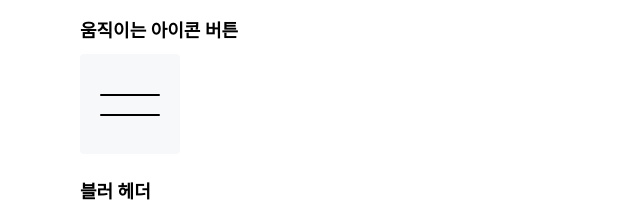
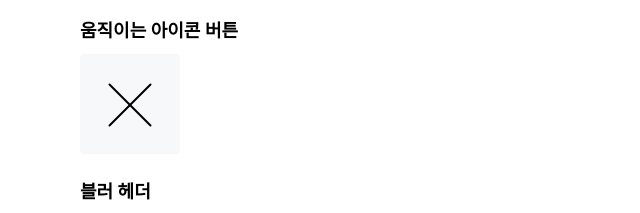
Before and after one commit to DuetoPark/imitate-other-pages, a website: page index.html in a window 1280 px wide. Both pictures are taken after a click on the button "메뉴 열기". Shown: the part 355-568 px from the top of the page, 0-640 px from the left. Drawn offline with nearby package versions, Linux system fonts and the light colour scheme; files that its build step writes are made by us from their sources; a web font is replaced by a local one.

Commit message:
✨ Implement toggling icon button

```diff
--- a/index.html
+++ b/index.html
@@ -12,6 +12,8 @@
       type="text/css"
     />
     <link rel="stylesheet" href="./style.css" />
+
+    <script src="./js/apple.js" type="module" defer></script>
   </head>
   <body>
     <section class="page-section twitch">
--- /dev/null
+++ b/js/apple.js
@@ -0,0 +1,12 @@
+'use strict';
+
+const iconButton = document.querySelector('.icon-button');
+
+function toggleIconButton() {
+  iconButton.classList.toggle('close-button');
+
+  const isCloseButton = iconButton.matches('.close-button');
+  iconButton.setAttribute('aria-label', isCloseButton ? '창 닫기' : '메뉴 열기');
+}
+
+iconButton.addEventListener('click', toggleIconButton);
```
